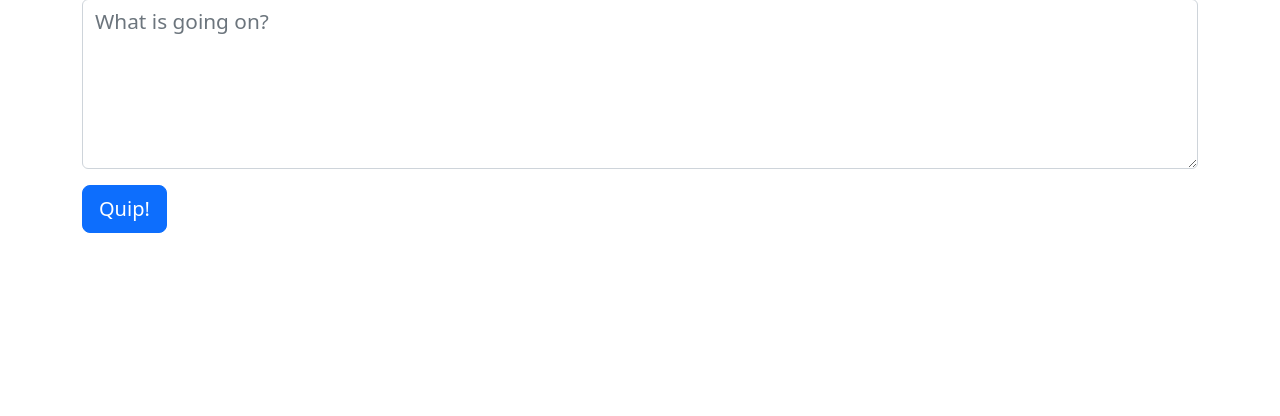
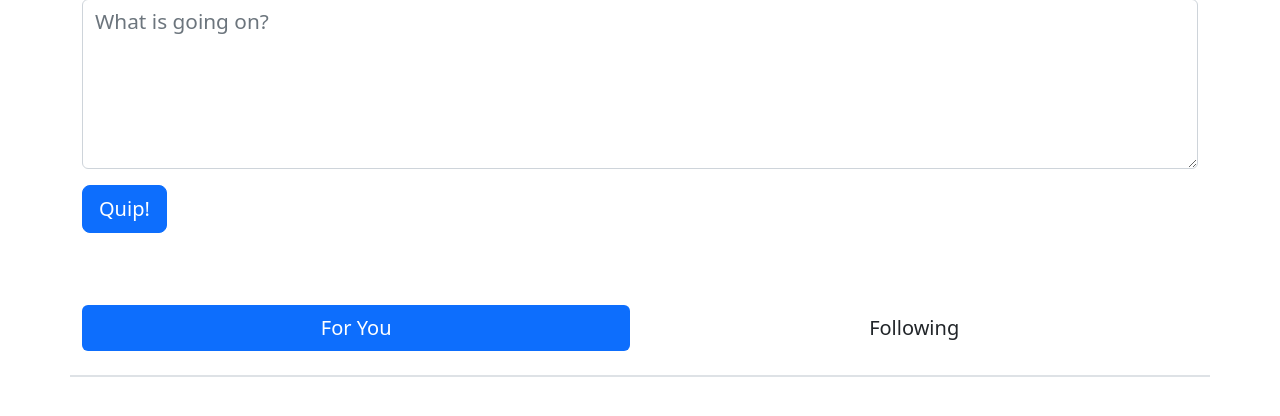
Before and after one commit to superpro2007/quipper, a Django app: page /home in a window 1280 px wide. Shown: the part 133-549 px from the top of the page. Run offline with Django 4.2, Linux system fonts and the light colour scheme; the visitor is signed in with stand-in values (Sample User, id 1); data that the repository does not hold is empty; some libraries are stand-ins or nearby versions.

Commit message:
add timeline switcher

```diff
--- a/home/templates/home.html
+++ b/home/templates/home.html
@@ -4,6 +4,7 @@
 
 {% block content %}
     {% include 'includes/new_quip.html' %}
+    {% include 'includes/timeline_switch.html' %}
     {% include 'includes/posts.html' %}
 {% endblock %}
 
--- /dev/null
+++ b/home/templates/includes/timeline_switch.html
@@ -0,0 +1,35 @@
+<div class="container py-4 border-bottom border-2">
+  <ul class="nav nav-pills nav-fill">
+    {% if timeline == "for_you" %}
+    <li class="nav-item">
+      <a
+        class="nav-link active fs-5"
+        aria-current="page"
+        href="/home?timeline=for_you"
+        >For You</a
+      >
+    </li>
+    <li class="nav-item">
+      <a
+        class="nav-link text-decoration-none text-reset fs-5"
+        href="/home?timeline=following"
+        >Following</a
+      >
+    </li>
+    {% else %}
+    <li class="nav-item">
+      <a
+        class="nav-link text-decoration-none text-reset fs-5"
+        aria-current="page"
+        href="/home?timeline=for_you"
+        >For You</a
+      >
+    </li>
+    <li class="nav-item">
+      <a class="nav-link active fs-5" href="/home?timeline=following"
+        >Following</a
+      >
+    </li>
+    {% endif %}
+  </ul>
+</div>
--- a/home/views.py
+++ b/home/views.py
@@ -4,6 +4,10 @@ from home.forms import NewQuipForm
 from main.models import Quip
 from django.contrib import messages
 from django.contrib.auth.decorators import login_required
+
+FOLLOWING = "following"
+FOR_YOU = "for_you"
+TIMELINE = "timeline"
 
 
 @login_required
@@ -15,11 +19,14 @@ def home_request(request: HttpRequest) -> HttpResponse:
         quip.save()
         messages.success(request, "Quip posted!")
 
+    timeline = request.GET.get(TIMELINE, request.session.get(TIMELINE, FOR_YOU))
+    request.session[TIMELINE] = timeline
+
     form = NewQuipForm()
-    posts = Quip.objects.all().order_by('-id')
+    posts = Quip.objects.all().order_by("-id")
 
     return render(
         request=request,
         template_name="home.html",
-        context={"new_quip_form": form, "posts": posts},
+        context={"new_quip_form": form, "posts": posts, "timeline": timeline},
     )
--- a/main/templates/includes/navbar.html
+++ b/main/templates/includes/navbar.html
@@ -19,7 +19,7 @@
         <a class="nav-link fs-5" href="/logout">Logout</a>
       </li>
       <li class="nav-item">
-        <a class="nav-link fs-5" href="/users/{{user.id}}">Welcome, {{user.username}}</a>
+        <a class="nav-link fs-5" href="/user/{{user.id}}">Welcome, {{user.username}}</a>
       </li>
 
       {% else %}
```
